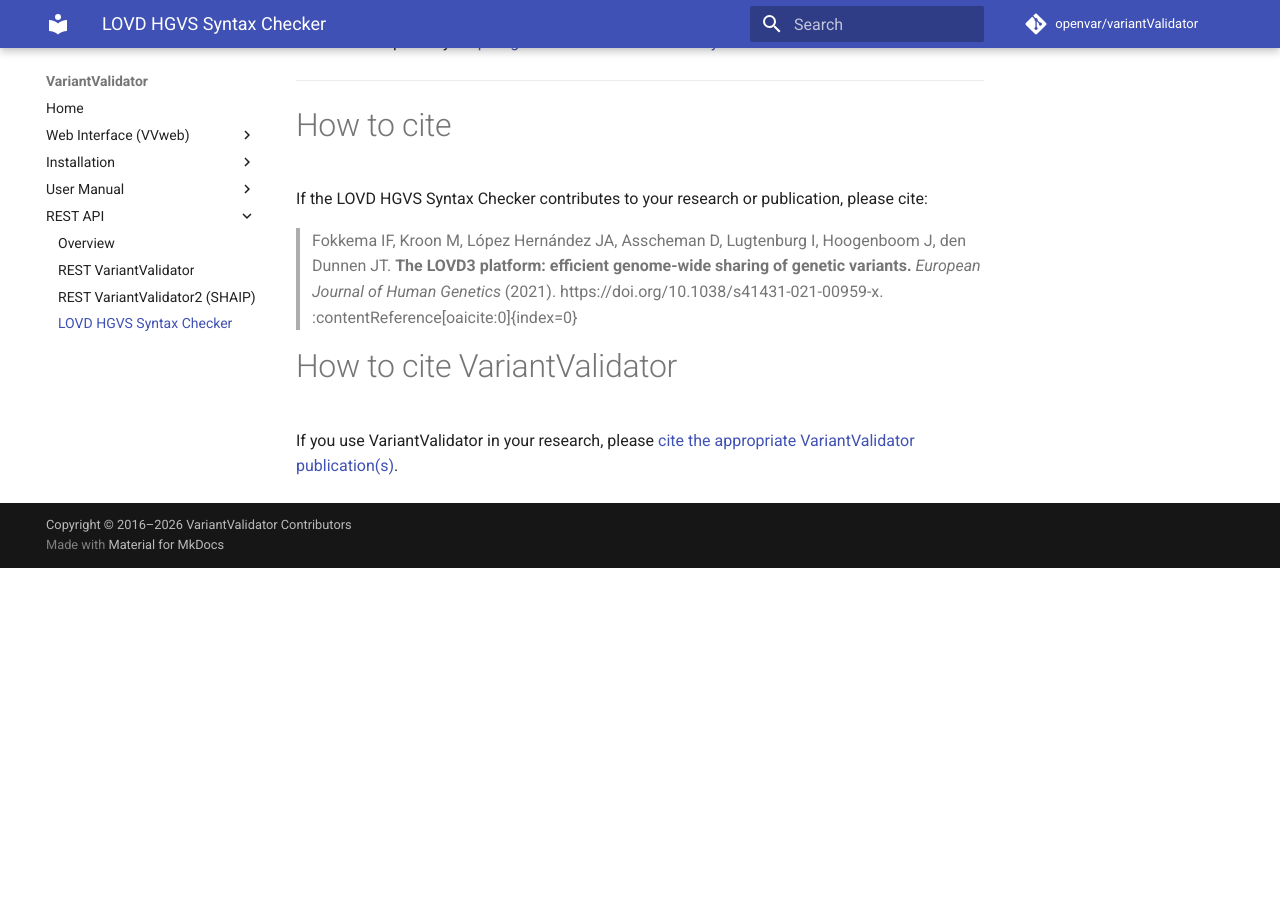
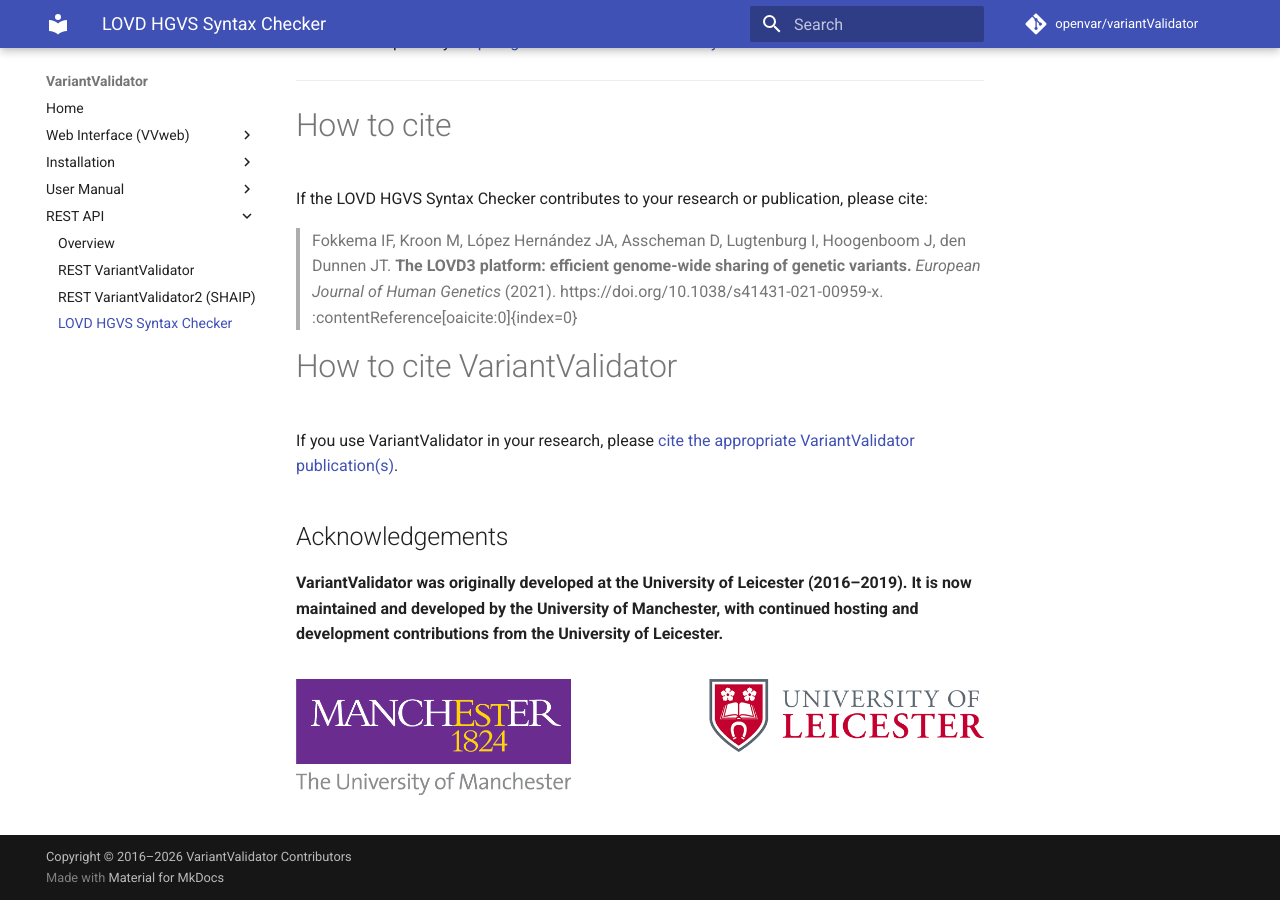
Before and after one commit to openvar/variantValidator, an MkDocs documentation site: the page built from docs/rest-vv/lovd-hgvs-syntax-checker.md, in a window 1280 px wide and 900 px high, scrolled down 1600 px. Built offline with MkDocs 1.6.1 and Material for MkDocs 9.7.7, drawn with Linux system fonts in a browser that asks for light colours; comment, search, counter and statistics services are not loaded; before the commit the page ends 2168 px from its top, so only the background shows below that.

Commit message:
Additional broken docs links fixed

```diff
--- a/docs/rest-vv/lovd-hgvs-syntax-checker.md
+++ b/docs/rest-vv/lovd-hgvs-syntax-checker.md
@@ -66,3 +66,11 @@
 # How to cite VariantValidator
 
 If you use VariantValidator in your research, please [cite the appropriate VariantValidator publication(s)](https://github.com/openvar/VariantValidator#cite-us).
+
+## Acknowledgements
+
+**VariantValidator was originally developed at the University of Leicester (2016–2019). It is now maintained and developed by the University of Manchester, with continued hosting and development contributions from the University of Leicester.**
+
+<img src="../static/img/logos/Manchester_logo.png" width="40%" align="left"/>
+<img src="../static/img/logos/uniofleicesterlogo.png" width="40%" align="right" />
+<br clear="both"/>
```
Also changed, not shown: docs/rest-vv/index.md (+2 -2 lines), docs/rest-vv/rest_VariantValidator.md (+2 -2 lines), docs/rest-vv/rest_VariantValidator2.md (+2 -2 lines), 1 other file.
